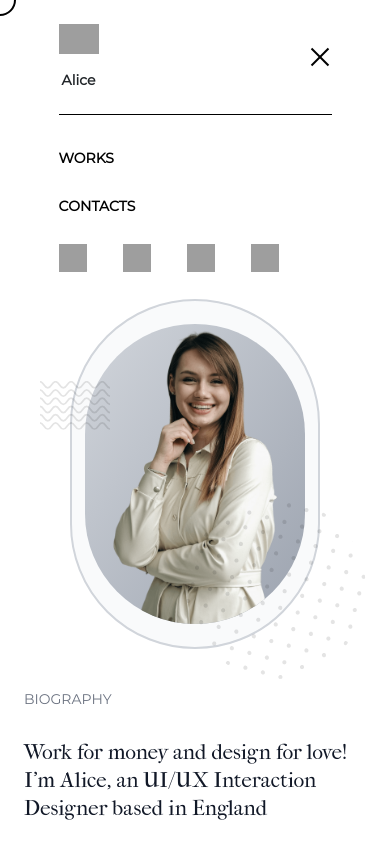
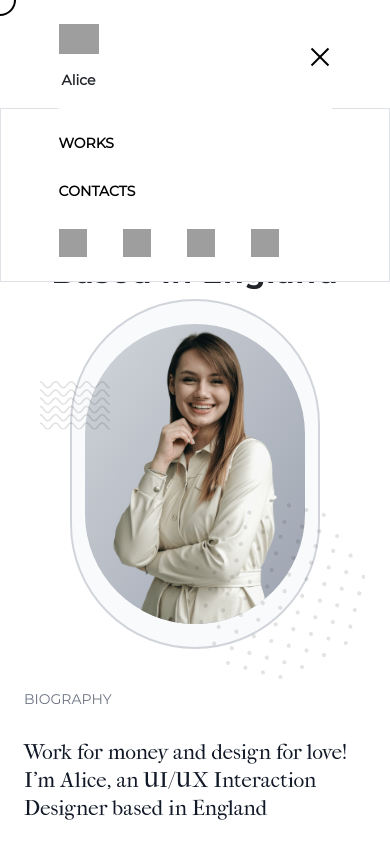
Before and after one commit to aaravsinha-ninja/innovance_3.0_portfolio, a React (Create React App) app: page / in a window 390 px wide. Both pictures are taken after a click on the button 319 px from the left and 57 px from the top of the page. Shown: the top 844 px of the page. Built offline with nearby package versions, Linux system fonts and the light colour scheme; grey boxes are pictures that could not be loaded.

Commit message:
Navbar changes

```diff
--- a/src/components/globals/Navbar.tsx
+++ b/src/components/globals/Navbar.tsx
@@ -15,7 +15,7 @@ export const Navbar = () => {
 
   const variants = {
     hidden: { opacity: 0, y: 0 },
-    visible: { opacity: 1, y: 124 },
+    visible: { opacity: 1, y: 108 },
   };
   return (
     <div className="text-sm font-montserrat font-black w-[70vw] m-auto">
@@ -56,7 +56,7 @@ export const Navbar = () => {
               exit="hidden"
               variants={variants}
               transition={{ duration: 0.5 }}
-              className="p-4 md:hidden absolute top-0 left-0 bg-white w-full"
+              className="p-4 md:hidden absolute top-0 left-0 bg-white w-full border-b-black border"
             >
               <div className="flex flex-col gap-7 md:gap-4 w-[70vw] m-auto">
                 {navlinks &&
```
